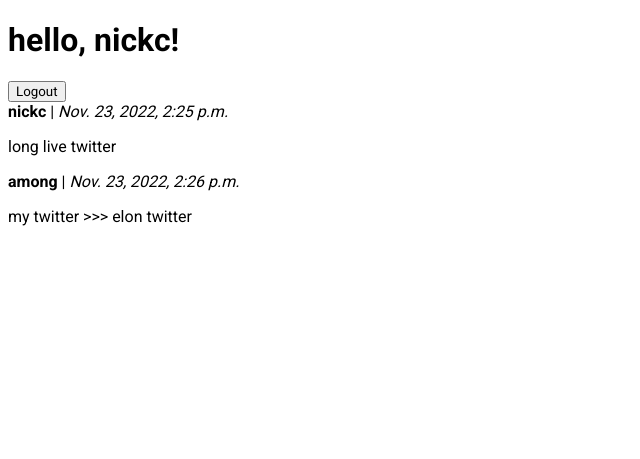
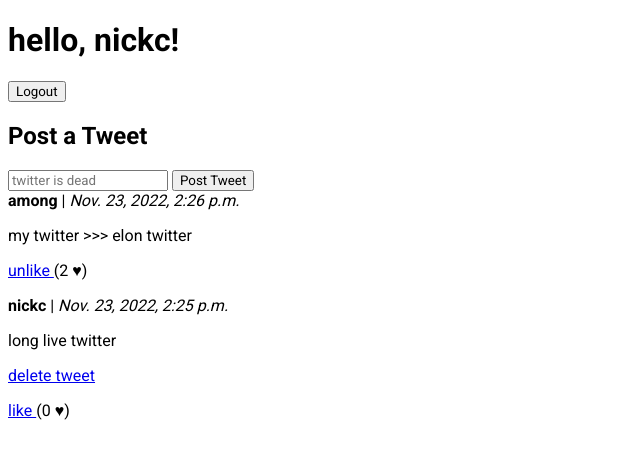
Before and after one commit to nick-cirillo/django-twitter, a Django app: page / in a window 1280 px wide. Shown: the top 459 px of the page, without its empty margins (0-640 px from the left). Run offline with Django 3.2, Linux system fonts and the light colour scheme; a user stored in the database is signed in; data comes from the database, SQL or seed files in the repository; both versions use the stored data as it was after the commit.

Commit message:
completed post functionality

```diff
--- a/main/models.py
+++ b/main/models.py
@@ -6,6 +6,7 @@
     body = models.TextField(max_length=300)
     author = models.ForeignKey(User, on_delete=models.CASCADE, null=True)
     created_at = models.DateTimeField()
+    likes = models.ManyToManyField(User, related_name='likes', blank=True)
 
     def __str__(self):
         return self.body
--- a/main/templates/main.html
+++ b/main/templates/main.html
@@ -11,10 +11,32 @@
 {% block body %}
 <h1>hello, {{ user.username }}!</h1>
 <a href="/logout"><button>Logout</button></a>
+
+<div>
+    <form method="POST" action="/">
+        {% csrf_token %}
+        <h2>Post a Tweet</h2>
+        <input name="body" placeholder="twitter is dead"/>
+        <input type="submit" value="Post Tweet"/>
+    </form>
+</div>
+
 {% for tweet in tweets %}
 <div>
     <b>{{ tweet.author }}</b> | <i>{{ tweet.created_at }}</i>
     <p>{{ tweet.body }}</p>
+    {% if user == tweet.author %}
+        <a href="delete?id={{tweet.id}}">delete tweet</a>
+    {% endif %}
+    <p>
+        <a href="like?id={{tweet.id}}">
+            {% if user in tweet.likes.all %}
+                unlike
+            {% else %}
+                like
+            {% endif %}
+        </a>
+    ({{ tweet.likes.count }} &hearts;)</p>
 </div>
 {% endfor %}
 
--- a/main/urls.py
+++ b/main/urls.py
@@ -8,4 +8,6 @@
     path('login/', views.login_view, name='login_view'),
     path('signup/', views.signup_view, name='signup_view'),
     path('logout/', views.logout_view, name='logout_view'),
+    path('delete/', views.delete_view, name='delete_view'),
+    path('like', views.like_view, name='like_view'),
 ]
--- a/main/views.py
+++ b/main/views.py
@@ -2,9 +2,19 @@
 from django.contrib.auth.models import User
 from django.contrib.auth import authenticate, login, logout
 from .models import Tweet
+from datetime import datetime
 
 def main_view(request):
-    tweets = Tweet.objects.order_by('created_at')
+    if not request.user.is_authenticated:
+        return redirect('/splash/')
+    if request.method == 'POST' and request.POST['body'] != "":
+        tweet = Tweet.objects.create(
+            body = request.POST['body'],
+            author = request.user,
+            created_at = datetime.now()
+        )
+        tweet.save()
+    tweets = Tweet.objects.order_by('-created_at')
     return render(request, 'main.html', {'tweets': tweets})
 
 def splash_view(request):
@@ -33,3 +43,19 @@
 def logout_view(request):
     logout(request)
     return redirect('/splash')
+
+def delete_view(request):
+    tweet = Tweet.objects.get(id = request.GET['id'])
+    if request.user == tweet.author:
+        tweet.delete()
+    return redirect('/')
+
+def like_view(request):
+    tweet = Tweet.objects.get(id = request.GET['id'])
+
+    if len(tweet.likes.filter(username=request.user.username)) == 0:
+        tweet.likes.add(request.user)
+    else:
+        tweet.likes.remove(request.user)
+    tweet.save()
+    return redirect('/')
```
Also changed, not shown: db.sqlite3, main/migrations/0002_tweet_likes.py (added).
